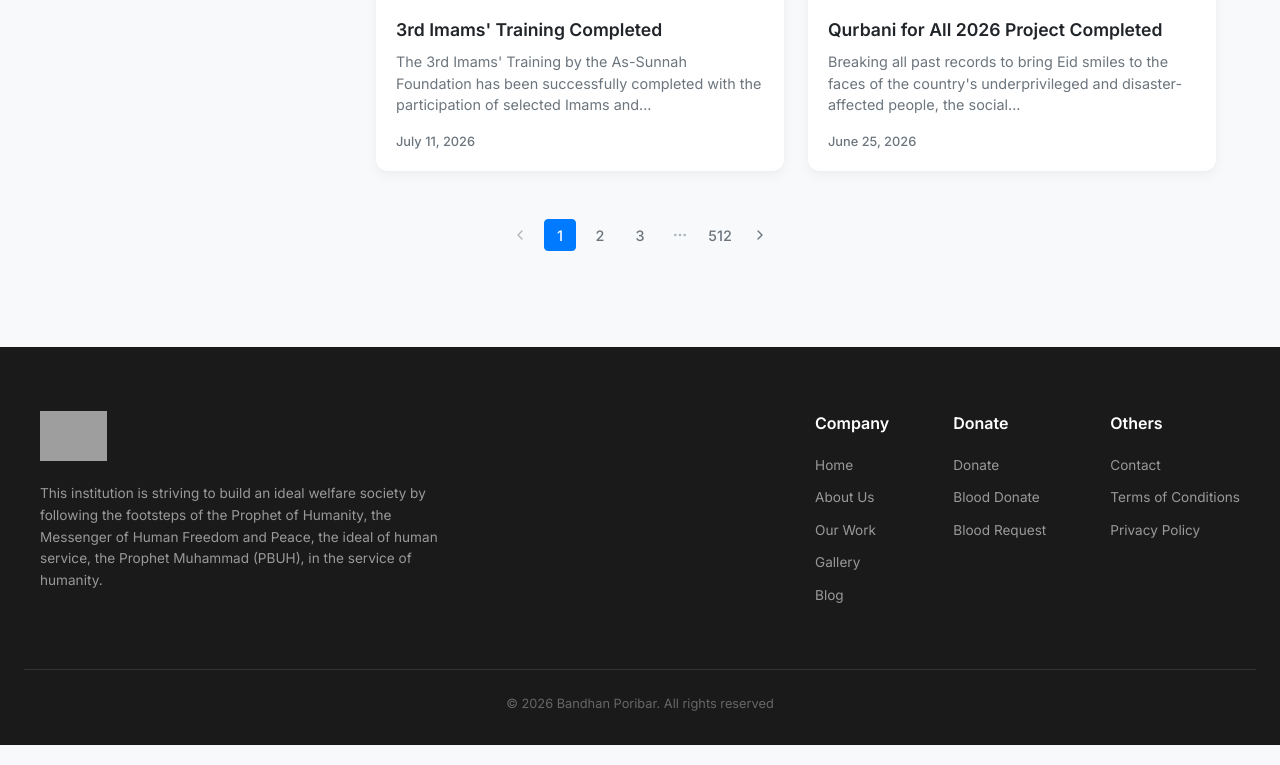
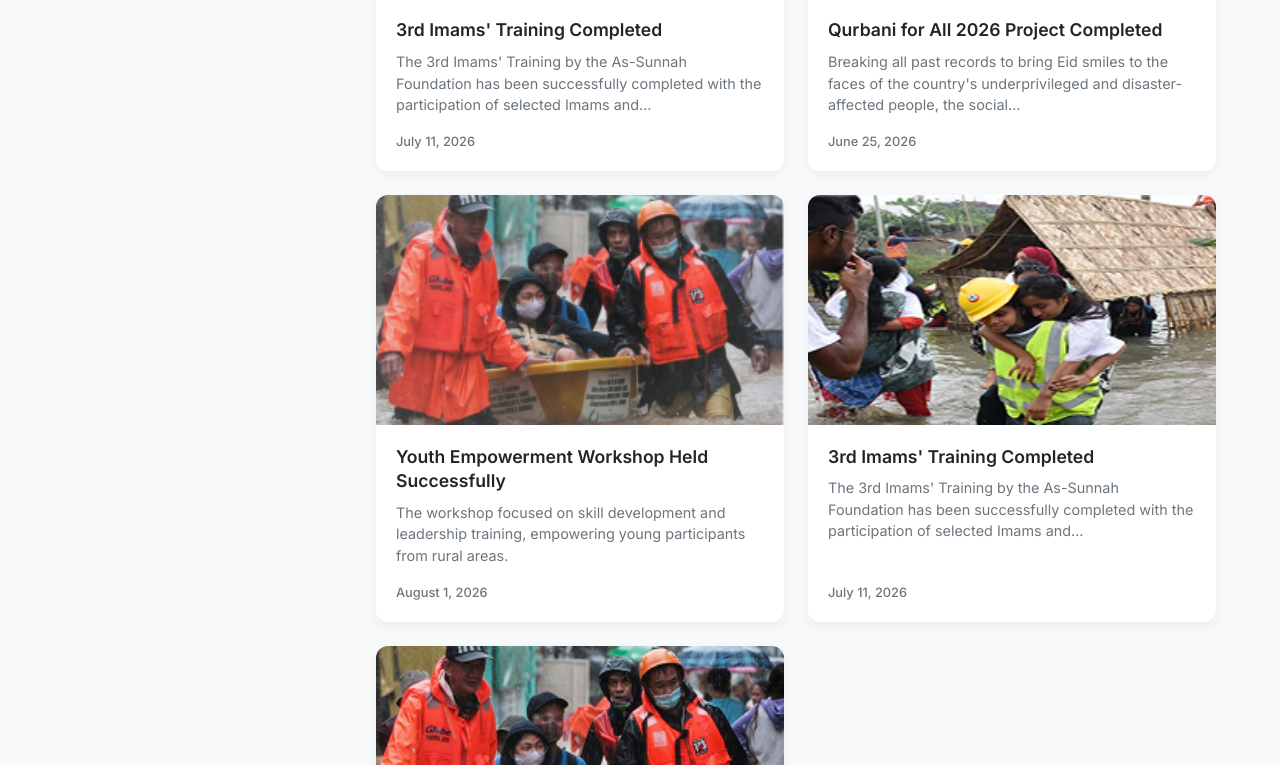
Before and after one commit to kazi-Samin/maxvalid-blog-news-management, a React (Vite) app: page / in a window 1280 px wide. Shown: the part 2035-2800 px from the top of the page. Built offline with nearby package versions, Linux system fonts and the light colour scheme; grey boxes are pictures that could not be loaded.

Commit message:
fix: update layout logo and ensure 9 cards in news grid

```diff
--- a/src/components/layout/AdminLayout.jsx
+++ b/src/components/layout/AdminLayout.jsx
@@ -1,5 +1,6 @@
 import { NavLink, Outlet } from 'react-router-dom';
 import { LayoutGrid, Users, FileText, Settings, User, LogOut } from 'lucide-react';
+import logoImage from '../../assets/logo.png';
 import styles from './AdminLayout.module.css';
 
 function AdminLayout() {
@@ -8,7 +9,7 @@ function AdminLayout() {
       {/* Sidebar */}
       <aside className={styles.sidebar}>
         <div className={styles.sidebarHeader}>
-          <img src="/vite.svg" alt="Logo" className={styles.logo} />
+          <img src={logoImage} alt="Logo" className={styles.logo} />
         </div>
 
         <nav className={styles.navMenu}>
--- a/src/components/layout/PublicLayout.jsx
+++ b/src/components/layout/PublicLayout.jsx
@@ -1,6 +1,7 @@
 import { useState } from 'react';
 import { Outlet, Link } from 'react-router-dom';
 import { Menu, X } from 'lucide-react';
+import logoImage from '../../assets/logo.png';
 import styles from './PublicLayout.module.css';
 
 function PublicLayout() {
@@ -13,7 +14,7 @@ function PublicLayout() {
         <div className={styles.container}>
           <div className={styles.logo}>
             <Link to="/">
-              <img src="/vite.svg" alt="MaxValid Logo" className={styles.logoImage} />
+              <img src={logoImage} alt="MaxValid Logo" className={styles.logoImage} />
             </Link>
           </div>
 
@@ -52,7 +53,7 @@ function PublicLayout() {
       <footer className={styles.footer}>
         <div className={styles.footerContainer}>
           <div className={styles.footerBrand}>
-            <img src="/vite.svg" alt="Logo" className={styles.footerLogo} />
+            <img src={logoImage} alt="Logo" className={styles.footerLogo} />
             <p>This institution is striving to build an ideal welfare society by following the footsteps of the Prophet of Humanity, the Messenger of Human Freedom and Peace, the ideal of human service, the Prophet Muhammad (PBUH), in the service of humanity.</p>
           </div>
 
--- a/src/pages/PublicNews.jsx
+++ b/src/pages/PublicNews.jsx
@@ -51,6 +51,27 @@ const NEWS_DATA = [
   },
   {
     id: 6,
+    title: "Qurbani for All 2026 Project Completed",
+    description: "Breaking all past records to bring Eid smiles to the faces of the country's underprivileged and disaster-affected people, the social...",
+    date: "June 25, 2026",
+    image: "/src/assets/span.minimal__image__root (5).png"
+  },
+  {
+    id: 7,
+    title: "Youth Empowerment Workshop Held Successfully",
+    description: "The workshop focused on skill development and leadership training, empowering young participants from rural areas.",
+    date: "August 1, 2026",
+    image: "/src/assets/span.minimal__image__root (1).png"
+  },
+  {
+    id: 8,
+    title: "3rd Imams' Training Completed",
+    description: "The 3rd Imams' Training by the As-Sunnah Foundation has been successfully completed with the participation of selected Imams and...",
+    date: "July 11, 2026",
+    image: "/src/assets/span.minimal__image__root (4).png"
+  },
+  {
+    id: 9,
     title: "Qurbani for All 2026 Project Completed",
     description: "Breaking all past records to bring Eid smiles to the faces of the country's underprivileged and disaster-affected people, the social...",
     date: "June 25, 2026",
```
